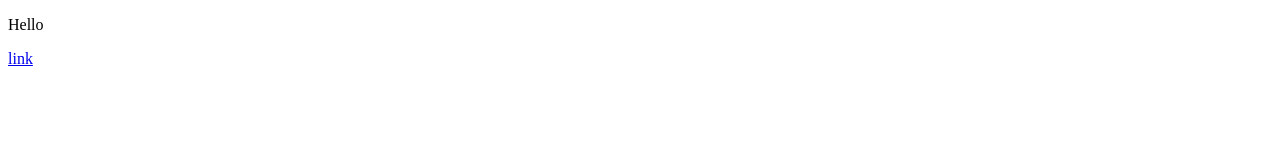
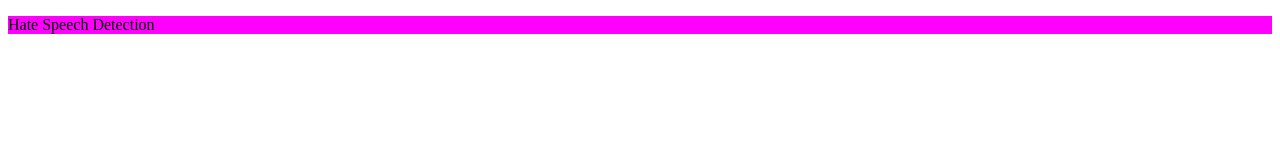
Before and after one commit to vanshjangir/hate-speech-detection, a plain HTML site: page src/templates/index.html in a window 1280 px wide. Drawn offline with Linux system fonts and the light colour scheme.

Commit message:
frontend starting

```diff
--- a/src/templates/index.html
+++ b/src/templates/index.html
@@ -1,6 +1,7 @@
 <!DOCTYPE html>
 <html lang="en">
   <head>
+    <link rel="stylesheet" href="style.css" />
     <meta charset="UTF-8" />
     <meta http-equiv="X-UA-Compatible" content="IE=edge" />
     <meta name="viewport" content="width=device-width, initial-scale=1.0" />
@@ -8,7 +9,8 @@
   </head>
 
   <body>
-      <p>Hello</p>
-      <a href = "/input">link</a>
+    <div id="heading">
+      <p id="title">Hate Speech Detection</p>
+    </div>
   </body>
 </html>
--- /dev/null
+++ b/src/templates/style.css
@@ -0,0 +1,6 @@
+
+#title {
+
+  background-color: #ff00ff;
+  font-size: 18;
+}
```
